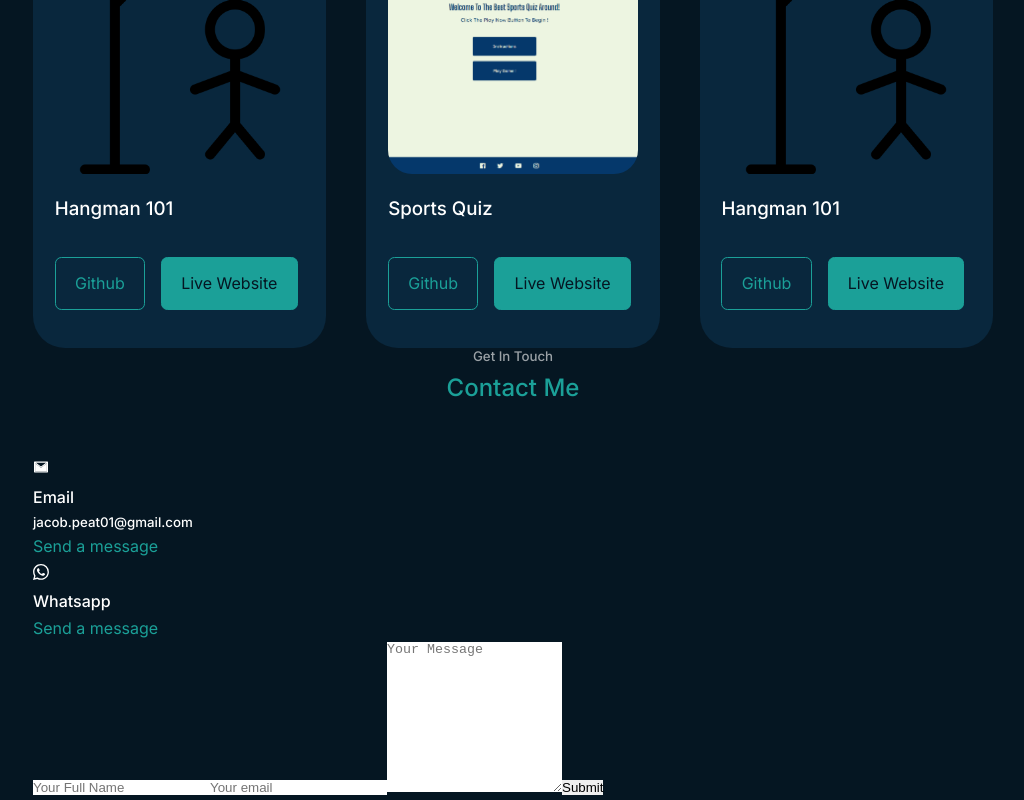
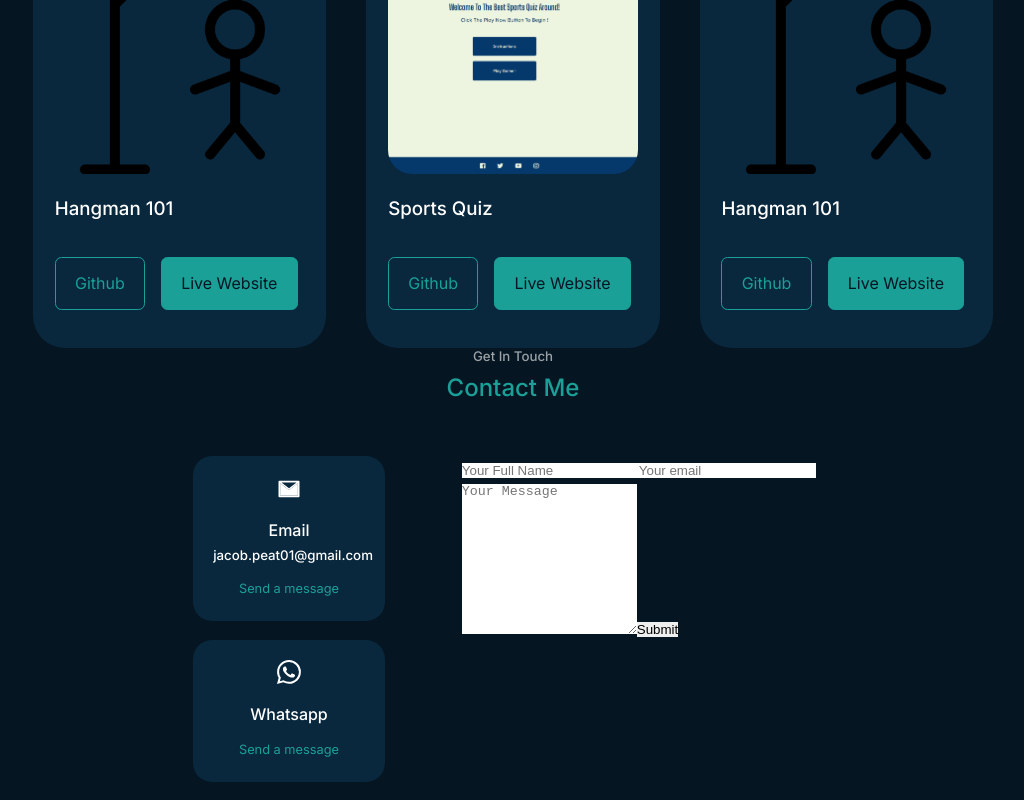
Before and after one commit to jjconway23/react-portfolio, a React (Create React App) app: page / in a window 1280 px wide. Shown: the part 1639-2439 px from the top of the page, without its empty margins (127-1151 px from the left). Built offline with nearby package versions, Linux system fonts and the light colour scheme.

Commit message:
style the contact option container

```diff
--- a/src/components/contact/Contact.jsx
+++ b/src/components/contact/Contact.jsx
@@ -12,13 +12,13 @@
         <div className="container contact__container">
           <div className="contact__options">
             <article className='contact__option'>
-                <AiTwotoneMail />
+                <AiTwotoneMail className='contact__option-icon'/>
                 <h4>Email</h4>
                 <h5>jacob.peat01@gmail.com</h5>
                 <a href="mailto:jacob.peat01@gmail.com" target="_blank">Send a message</a>
             </article>
             <article className='contact__option'>
-                <BsWhatsapp />
+                <BsWhatsapp className='contact__option-icon'/>
                 <h4>Whatsapp</h4>
                 <a href="https://api.whatsapp.com/send?phone+447538521490" target="_blank">Send a message</a>
             </article>
--- a/src/components/contact/contact.css
+++ b/src/components/contact/contact.css
@@ -0,0 +1,35 @@
+.container.contact__container {
+    width: 50%;
+    display: grid;
+    grid-template-columns: 30% 58%;
+    gap: 12%;
+}
+.contact__options{
+    display: flex;
+    flex-direction: column;
+    gap: 1.2rem;
+}
+.contact__option{
+    background-color: var(--color-bg-variant);
+    padding: 1.2rem;
+    border-radius: 1.2rem;
+    text-align: center;
+    border: 1px solid transparent;
+}
+.contact__option:hover{
+    background: transparent;
+    border-color: var(--color-primary-variant);
+}
+
+.contact__option-icon{
+    font-size: 1.5rem;
+    margin-bottom: 0.5rem;
+}
+.contact__option a {
+    margin-top: 0.7rem;
+    display: inline-block;
+    font-size: 0.8rem;
+}
+.contact__option h5 {
+    columns: var(--color-light);
+}
```
